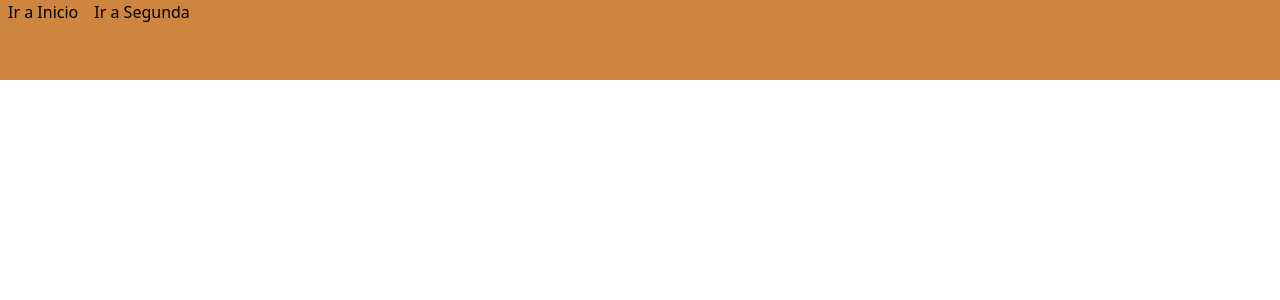
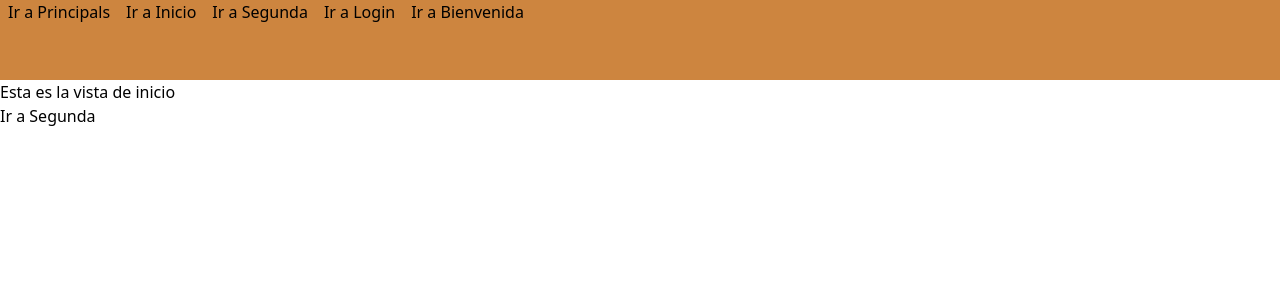
Before and after one commit to DDSlayer64/Proyecto01, a Vue app: page /inicio in a window 1280 px wide. Shown: the top 300 px of the page. Built offline with nearby package versions, Linux system fonts and the light colour scheme.

Commit message:
Se agrega bienbenida

```diff
--- a/src/components/Navegacion.vue
+++ b/src/components/Navegacion.vue
@@ -4,11 +4,20 @@
 
 <template>
     <nav class="navegacion w-[100vw] h-[10vh] bg-[peru] flex flex-row">
-        <router-link to="Principal" class="hover:bg-amber-200 px-2">Ir a Inicio
+        <router-link to="Principal" class="hover:bg-amber-200 px-2">Ir a Principals
+
+        </router-link>
+        <router-link to="Inicio" class="hover:bg-amber-200 px-2">Ir a Inicio
 
         </router-link>
         <router-link to="Usuario" class="hover:bg-amber-200 px-2">Ir a Segunda
 
         </router-link>
+        <router-link to="Login" class="hover:bg-amber-200 px-2">Ir a Login
+
+        </router-link>
+        <router-link to="Bienvenida" class="hover:bg-amber-200 px-2">Ir a Bienvenida
+
+        </router-link>
     </nav>
 </template>
--- a/src/router/index.js
+++ b/src/router/index.js
@@ -1,30 +1,42 @@
-import { createRouter, createWebHistory } from 'vue-router';
-import Principal from '../views/Principal.vue';
-import Login from '../views/Login.vue';
-import Usuario from '../views/Usuario.vue';
-import Mensajes from '../views/Mensajes.vue';
+import {createRouter, createWebHistory} from 'vue-router'
+import Inicio from '../views/Inicio.vue'
+import Bienvenida from '../views/Bienvenida.vue'
+import Login from '../views/Login.vue'
+import Mensajes from '../views/Mensajes.vue'
+import Usuario from '../views/Usuario.vue'
 
-const routes = [
-  { path: '/', redirect: '/Login' },
-  {
-    path: '/Principal',
-    name: "Principal",
-    component: Principal,
-    props: route => ({
-      nombre: route.query.nombre,
-      email: route.query.email
-    })
-  },
-  { path: '/Login', component: Login },
-  { path: '/Usuario', component: Usuario },
-  { path: '/Usuario/Mensajes', component: Mensajes },
-];
+const router = createRouter(
+    {
+        history: createWebHistory(import.meta.env.BASE_URL),
+        routes:[
+            {
+                path:"/inicio",
+                component: Inicio,
+                name: 'inicio'
+            },
+            {
+                path:"/login",
+                component: Login,
+                name: 'login'
+            },
+            {
+                path:"/mensajes",
+                component: Mensajes,
+                name: 'mensajes'
+            },
+            {
+                path:"/bienvenida",
+                component: Bienvenida,
+                name: 'bienvenida'
+            },
+            {
+                path:"/usuario",
+                component: Usuario,
+                name: 'usuario'
+            }
 
-const router = createRouter({
-  history: createWebHistory(),
-  routes,
-});
+        ]
+    }
+)
 
-
-
-export default router;
+export default router
--- a/src/views/principal.vue
+++ b/src/views/Bienvenida.vue
@@ -9,6 +9,7 @@
 </template>
 
 <script>
+import Inicio from './Inicio.vue';
 export default {
   methods: {
     goToLogin() {
--- /dev/null
+++ b/src/views/Inicio.vue
@@ -0,0 +1,9 @@
+<script setup>
+import { RouterLink } from 'vue-router';
+
+</script>
+
+<template>
+    <h1>Esta es la vista de inicio</h1>
+    <router-link to="segunda"> Ir a Segunda</router-link>
+</template>
--- a/src/views/Login.vue
+++ b/src/views/Login.vue
@@ -1,9 +1,3 @@
 <script setup>
-router.push({
-  name: 'principal',
-  query: {
-    nombre: usuarioIngresado,
-    email: emailIngresado
-  }
-});
+import Inicio from './Inicio.vue';
 </script>
--- a/src/views/Mensajes.vue
+++ b/src/views/Mensajes.vue
@@ -1,5 +1,5 @@
 <script setup>
-import Principal from './Principal.vue';
+import Inicio from './Inicio.vue';
 </script>
 
 <template>
--- a/src/views/Usuario.vue
+++ b/src/views/Usuario.vue
@@ -1,5 +1,5 @@
 <script setup>
-import { RouterLink } from 'vue-router';
+import Inicio from './Inicio.vue';
 </script>
 
 <template>
```
